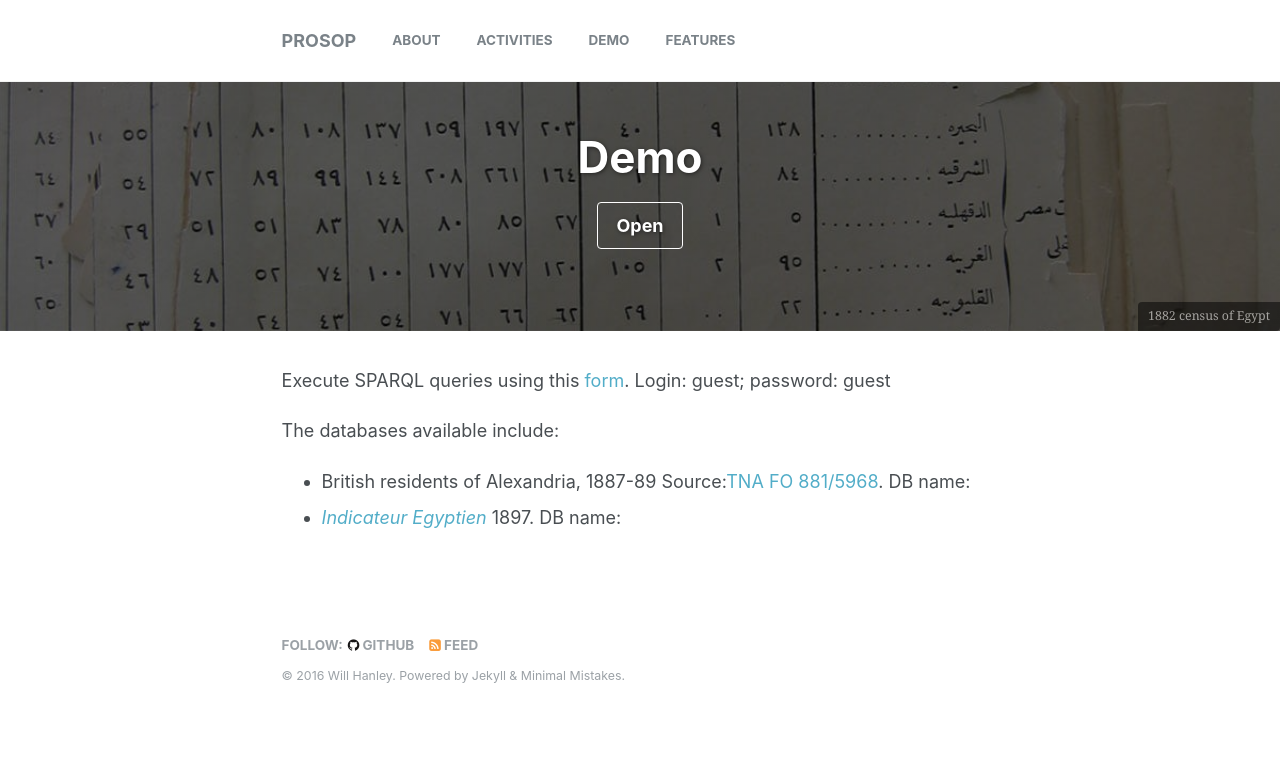
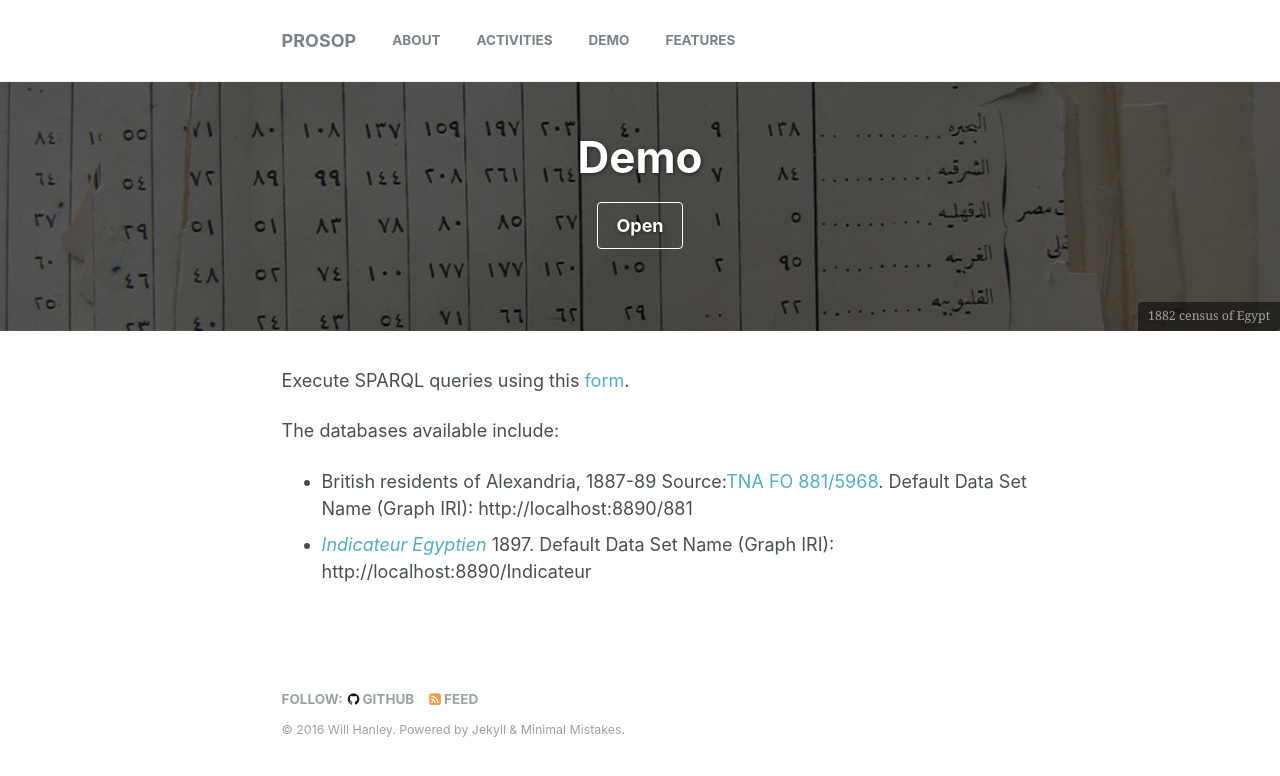
Before and after one commit to whanley/Prosop, a Jekyll site: the page built from _pages/demo.md, in a window 1280 px wide. Shown: the top 776 px of the page. Built offline with Jekyll 4.4.1, drawn with Linux system fonts in a browser that asks for light colours.

Commit message:
data set names

```diff
--- a/_pages/demo.md
+++ b/_pages/demo.md
@@ -11,9 +11,9 @@
   cta_url: "http://128.186.155.246:8890/sparql"
 ---
 
-Execute SPARQL queries using this [form](http://128.186.155.246:8890/sparql). Login: guest; password: guest
+Execute SPARQL queries using this [form](http://128.186.155.246:8890/sparql).
 
 The databases available include:
 
-- British residents of Alexandria, 1887-89 Source:[TNA FO 881/5968](http://discovery.nationalarchives.gov.uk/details/r/C3660696). DB name:
-- [*Indicateur Egyptien*](https://babel.hathitrust.org/cgi/pt?id=coo.31924007302890;view=1up;seq=5) 1897. DB name:
+- British residents of Alexandria, 1887-89 Source:[TNA FO 881/5968](http://discovery.nationalarchives.gov.uk/details/r/C3660696). Default Data Set Name (Graph IRI): http://localhost:8890/881
+- [*Indicateur Egyptien*](https://babel.hathitrust.org/cgi/pt?id=coo.31924007302890;view=1up;seq=5) 1897. Default Data Set Name (Graph IRI): http://localhost:8890/Indicateur
```
